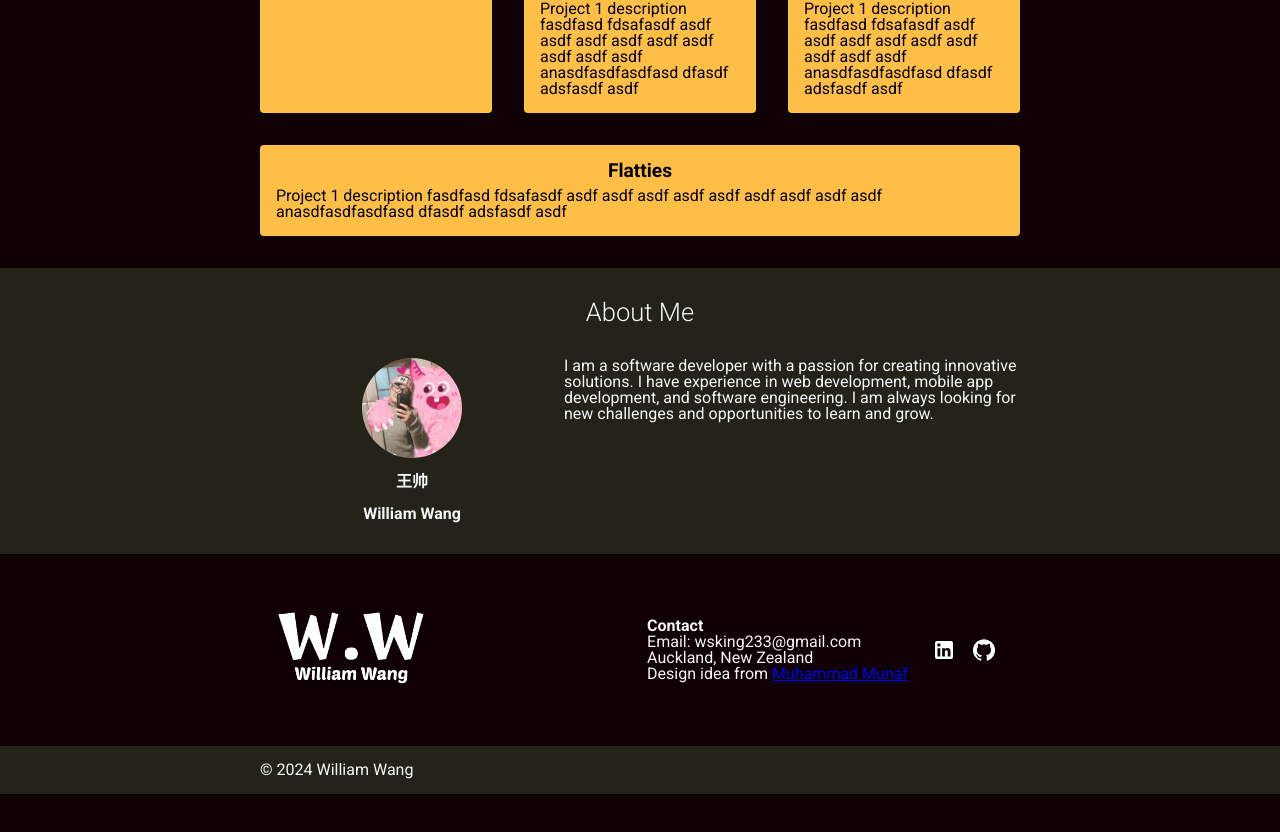
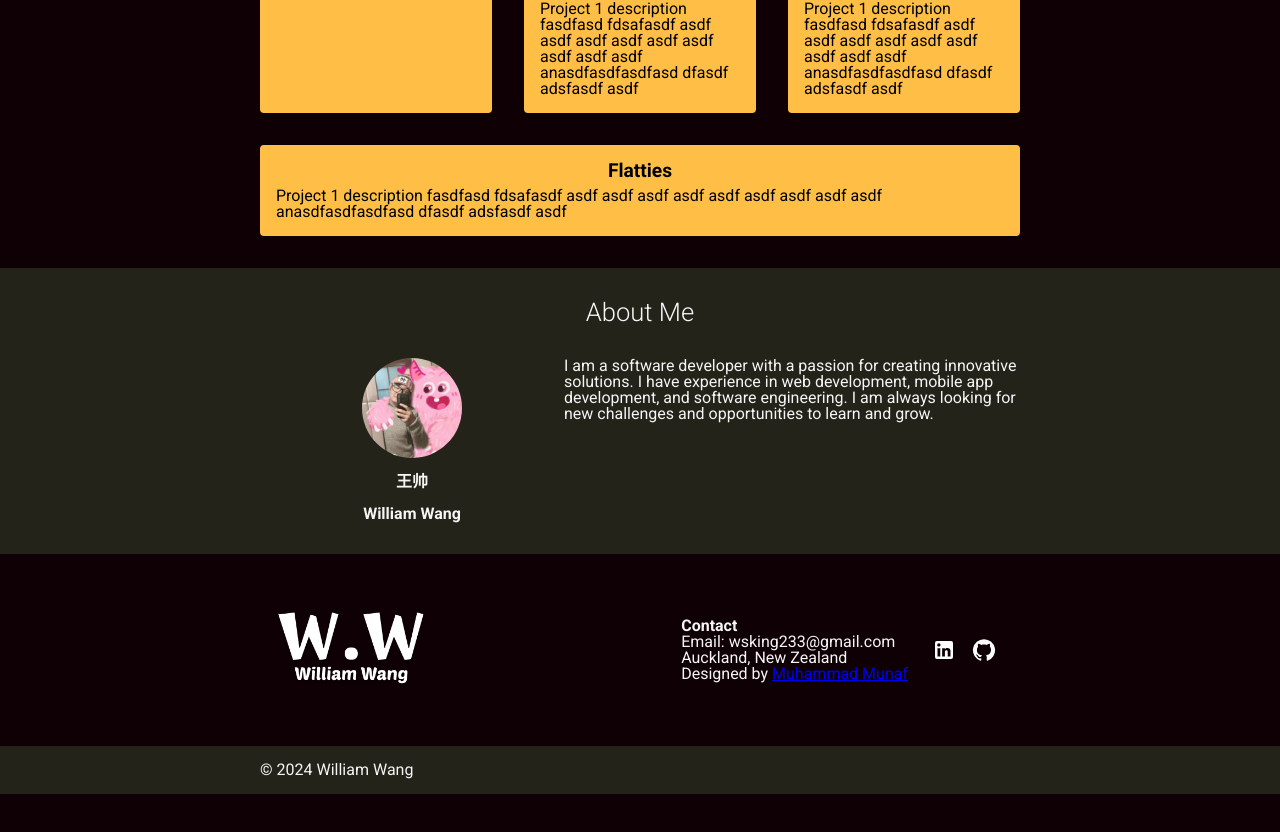
Before and after one commit to wsking233/Profile-Page, a React (Create React App) app in the folder william-profile/: page / in a window 1280 px wide. Shown: the part 1408-2240 px from the top of the page. Built offline with nearby package versions, Linux system fonts and the light colour scheme.

Commit message:
update Footer.js

```diff
--- a/william-profile/src/components/Footer.js
+++ b/william-profile/src/components/Footer.js
@@ -33,7 +33,7 @@ function Footer() {
                                 <p>Auckland, New Zealand</p>
 
                                     <p>
-                                    Design idea from {' '}
+                                    Designed by {' '}
                                     <a href="https://www.behance.net/gallery/128820167/Python-Developer-Website-Design" target="_blank" rel="noreferrer">
                                     Muhammad Munaf</a>
                                 </p>
```
